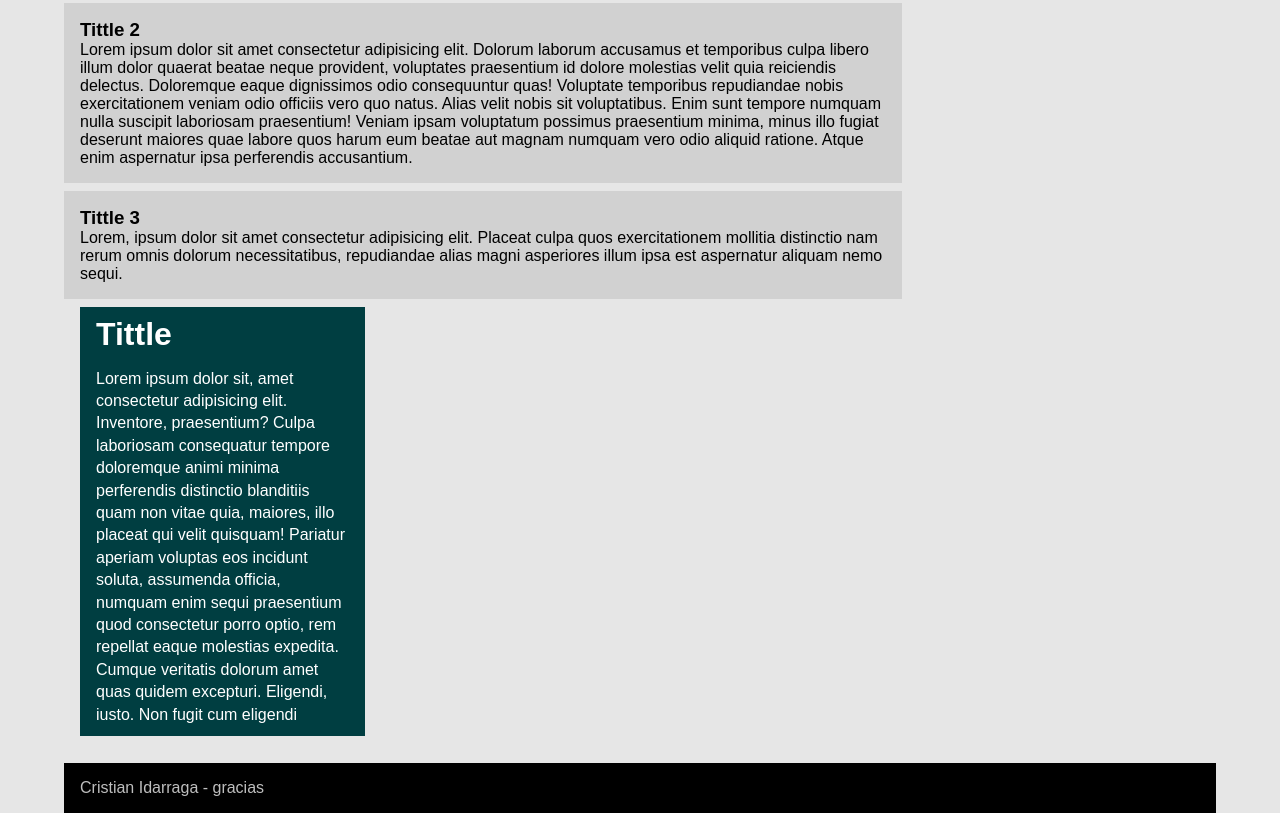
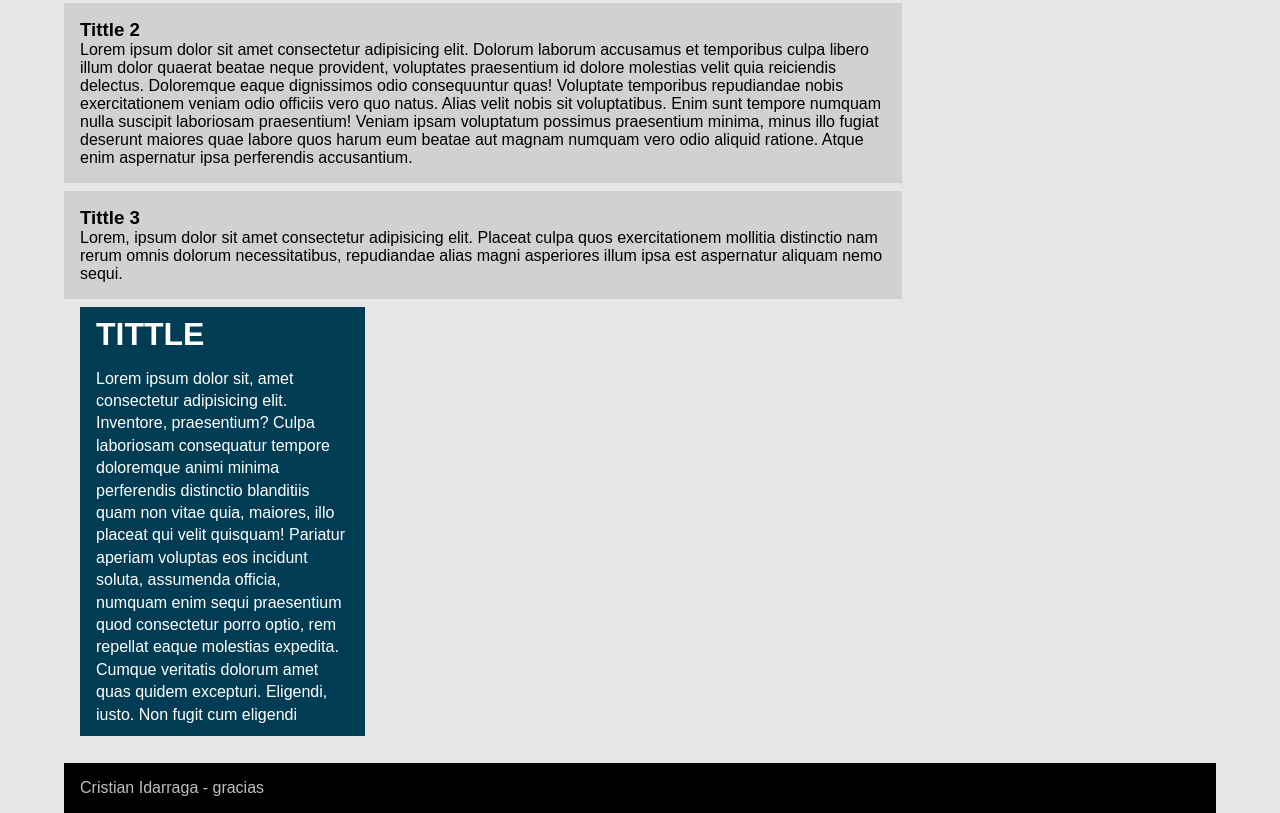
Before and after one commit to Cristian-Idarraga/Cristian-Idarraga, a plain HTML site: page index.html in a window 1280 px wide. Shown: the part 342-1155 px from the top of the page. Drawn offline with Linux system fonts and the light colour scheme.

Commit message:
Agregamos estilos al aside :)

```diff
--- a/css/styles.css
+++ b/css/styles.css
@@ -65,13 +65,14 @@ aside {
     height: 24.8em;
     padding: 1em;
     margin: 0.5em 1em;
-    background-color: #003e41;
+    background-color: #003d55;
     color: #ffffff;
 }
 
 aside h3 {
     font-size: 2em;
     margin-bottom: 0.7em;
+    text-transform: uppercase;
 }
 
 footer {
```
